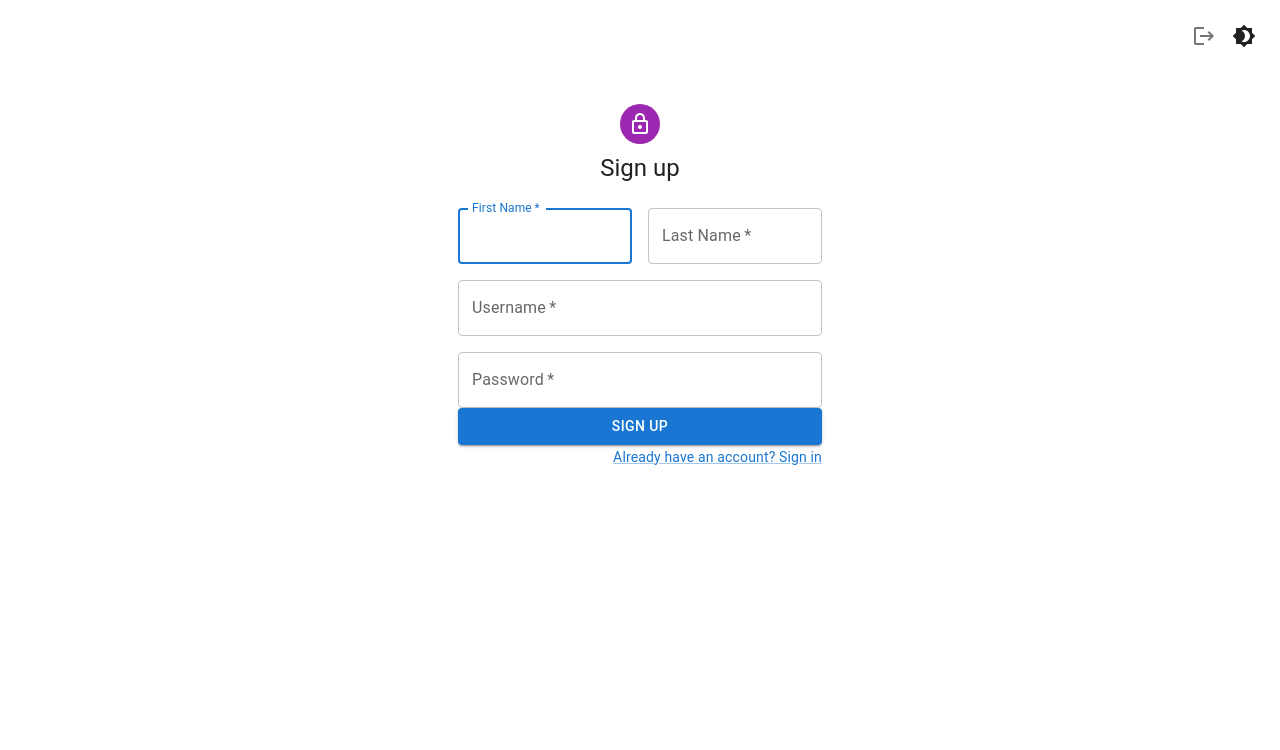
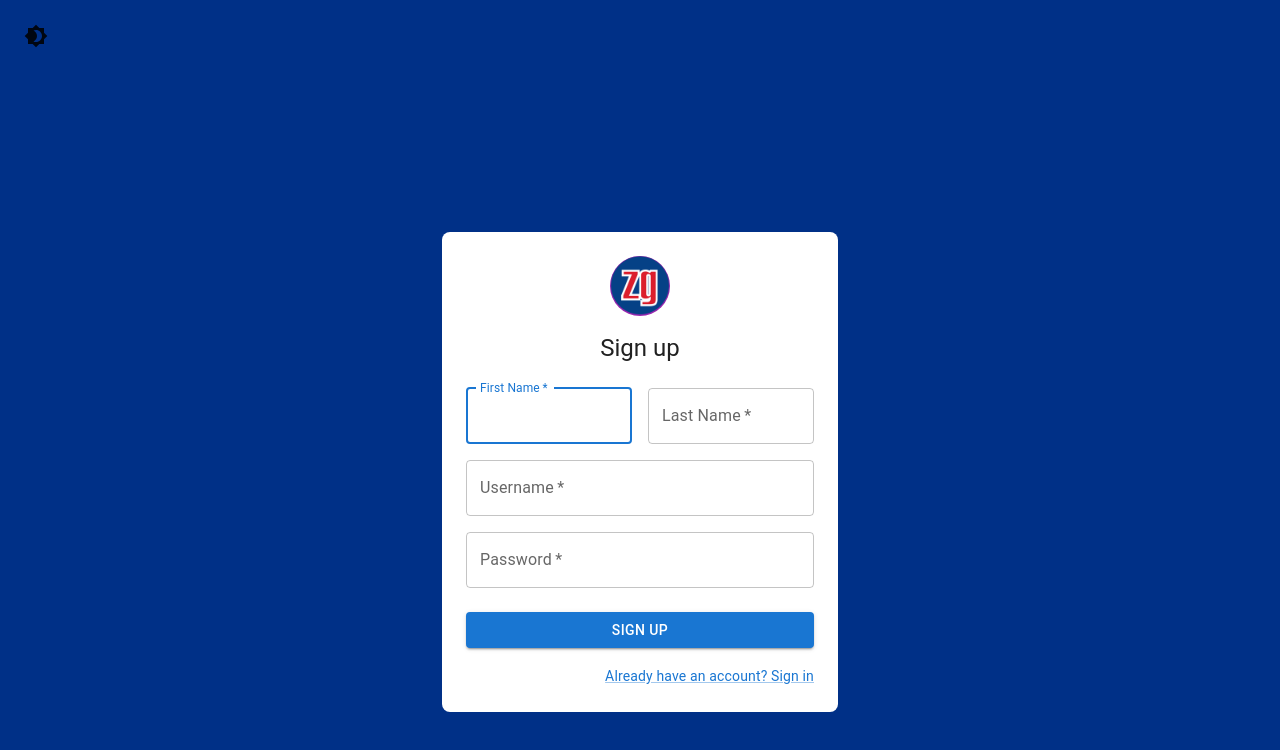
Before and after one commit to up210305/aplicacion_gestion_tareas, a React (Create React App) app in the folder frontend/: page /signup in a window 1280 px wide. Shown: the top 750 px of the page. Built offline with nearby package versions, Linux system fonts and the light colour scheme; no server answers.

Commit message:
Cambios a frontend

```diff
--- a/frontend/public/index.html
+++ b/frontend/public/index.html
@@ -24,7 +24,7 @@
       work correctly both with client-side routing and a non-root public URL.
       Learn how to configure a non-root public URL by running `npm run build`.
     -->
-    <title>TaskApp</title>
+    <title>ToDo</title>
   </head>
   <body>
     <noscript>You need to enable JavaScript to run this app.</noscript>
--- a/frontend/src/components/Main/Main.js
+++ b/frontend/src/components/Main/Main.js
@@ -1,4 +1,4 @@
-import { Brightness4, Logout, WbSunny } from "@mui/icons-material";
+import { ArrowBack, Brightness4, Logout, WbSunny } from "@mui/icons-material";
 import Box from "@mui/material/Box";
 import CssBaseline from "@mui/material/CssBaseline";
 import IconButton from "@mui/material/IconButton";
@@ -44,7 +44,6 @@ function Main() {
   useEffect(() => {
     const fetchUserData = async () => {
       try {
-        // Cambia el ID de 1 al ID del usuario actualmente autenticado
         const response = await axios.get(`/api/employee/${localStorage.getItem('employeeId')}`);
         setUser({
           firstName: response.data.firstName,
@@ -69,6 +68,10 @@ function Main() {
     navigate("/");
   };
 
+  const handleBack = () => {
+    navigate(-1);
+  };
+
   const commonButtonStyles = {
     borderRadius: "4px",
     "&:hover": {
@@ -81,10 +84,20 @@ function Main() {
     },
   };
 
+  const isSignInOrSignUp = ["/", "/signup"].includes(location.pathname);
+
   return (
     <ThemeProvider theme={theme}>
       <CssBaseline />
-      <Box sx={{ display: "flex", height: "100vh" }}>
+      <Box
+        sx={{
+          display: "flex",
+          flexDirection: "column",
+          height: "100vh",
+          backgroundColor: isSignInOrSignUp ? (darkMode ? 'rgba(15,41,91,255)' : 'rgba(0,48,135,255)') : (darkMode ? 'rgba(31,43,57,255)' : 'inherit'),
+          overflow: "hidden",
+        }}
+      >
         {showAside && <Aside
           firstName={user.firstName}
           lastName={user.lastName}
@@ -94,25 +107,37 @@ function Main() {
           sx={{
             flex: 1,
             p: 2,
-            ml: showAside ? "250px" : "0", // Ajusta el margen izquierdo si el Aside está visible
+            ml: showAside ? "250px" : "0",
             display: "flex",
             flexDirection: "column",
+            backgroundColor: 'inherit',
           }}
         >
           <Box
             sx={{
               display: "flex",
-              justifyContent: "flex-end",
+              justifyContent: "space-between",
               alignItems: "center",
               mb: 2,
             }}
           >
+            {!isSignInOrSignUp && (
+              <IconButton
+                onClick={handleBack}
+                sx={commonButtonStyles}
+              >
+                <ArrowBack />
+              </IconButton>
+            )}
+            <Box sx={{ display: "flex", alignItems: "center" }}>
+              {!isSignInOrSignUp && (
                 <IconButton
                   onClick={handleSignOut}
                   sx={commonButtonStyles}
                 >
                   <Logout />
                 </IconButton>
+              )}
               <IconButton
                 onClick={() => setDarkMode(!darkMode)}
                 color="inherit"
@@ -121,16 +146,17 @@ function Main() {
                 {darkMode ? <WbSunny /> : <Brightness4 />}
               </IconButton>
             </Box>
+          </Box>
           <Routes>
-            <Route path="/" element={<SignIn darkMode={darkMode} />} />
-            <Route path="/signup" element={<SignUp darkMode={darkMode} />} />
+            <Route path="/" element={<SignIn />} />
+            <Route path="/signup" element={<SignUp />} />
             <Route path="/list" element={<QList darkMode={darkMode} />} />
-            <Route path="/home" element={<Home darkMode={darkMode} />} />
+            <Route path="/home" element={<Home />} />
             <Route
               path="/importanttasks"
-              element={<ImportantTasks darkMode={darkMode} />}
+              element={<ImportantTasks />}
             />
-            <Route path="/new-list" element={<NewList darkMode={darkMode} />} />
+            <Route path="/new-list" element={<NewList />} />
             <Route
               path="/list/:listId/tasks"
               element={<TaskList darkMode={darkMode} />}
--- a/frontend/src/components/SignIn/SignIn.js
+++ b/frontend/src/components/SignIn/SignIn.js
@@ -17,8 +17,23 @@ import zglogo from '../../assets/images/zglogo.png';
 
 // Styled components
 const StyledContainer = styled(Container)(({ theme }) => ({
-  backgroundColor: theme.palette.background.default,
-  color: theme.palette.text.primary,
+  height: '100vh',
+  display: 'flex',
+  justifyContent: 'center',
+  alignItems: 'center',
+  overflow: 'hidden',
+  backgroundColor: theme.palette.mode === 'dark'
+    ? 'rgba(15, 41, 91, 255)' // Dark mode blue
+    : 'rgba(0, 48, 135, 255)', // Light mode blue
+}));
+
+const StyledBox = styled(Box)(({ theme }) => ({
+  backgroundColor: theme.palette.mode === 'dark' ? 'rgba(33, 43, 53, 0.9)' : 'white',
+  borderRadius: '8px',
+  padding: theme.spacing(3),
+  maxWidth: '400px',
+  width: '100%',
+  textAlign: 'center',
 }));
 
 const StyledAvatar = styled(Box)(({ theme }) => ({
@@ -29,6 +44,7 @@ const StyledAvatar = styled(Box)(({ theme }) => ({
   display: 'flex',
   justifyContent: 'center',
   alignItems: 'center',
+  margin: '0 auto',
 }));
 
 export default function SignIn() {
@@ -44,19 +60,15 @@ export default function SignIn() {
     };
 
     try {
-      // Make an HTTP request to your backend for authentication
       const response = await axios.post('http://localhost:8080/api/auth/login', credentials);
       console.log(response.data);
 
-      // Store token and employeeId in local storage
       localStorage.setItem('token', response.data.token);
       localStorage.setItem('employeeId', response.data.employeeId);
 
-      // If authentication is successful, navigate to the home page
       navigate('/home');
     } catch (error) {
       console.error('Error logging in:', error);
-      // Handle error (e.g., show error message)
       alert('Error logging in. Please check your username and password.');
     }
   };
@@ -64,15 +76,14 @@ export default function SignIn() {
   return (
     <StyledContainer component="main" maxWidth="xs">
       <CssBaseline />
-      <Box className="container">
-        <StyledAvatar className="avatar">
-          {/* Use the zglogo image instead of the icon */}
+      <StyledBox>
+        <StyledAvatar>
           <img src={zglogo} alt="Zegucom Logo" style={{ width: '100%', height: '100%' }} />
         </StyledAvatar>
-        <Typography component="h1" variant="h5">
+        <Typography component="h1" variant="h5" sx={{ mt: 2 }}>
           Sign in
         </Typography>
-        <Box component="form" onSubmit={handleSubmit} noValidate className="form">
+        <Box component="form" onSubmit={handleSubmit} noValidate sx={{ mt: 3 }}>
           <TextField
             margin="normal"
             required
@@ -97,11 +108,11 @@ export default function SignIn() {
             type="submit"
             fullWidth
             variant="contained"
-            className="submit"
+            sx={{ mt: 2 }}
           >
             Sign In
           </Button>
-          <Grid container>
+          <Grid container sx={{ mt: 2 }}>
             <Grid item xs></Grid>
             <Grid item>
               <Link component={RouterLink} to="/signup" variant="body2">
@@ -110,7 +121,7 @@ export default function SignIn() {
             </Grid>
           </Grid>
         </Box>
-      </Box>
+      </StyledBox>
     </StyledContainer>
   );
 }
--- a/frontend/src/components/SignUp/SignUp.js
+++ b/frontend/src/components/SignUp/SignUp.js
@@ -1,27 +1,47 @@
-import * as React from 'react';
-import Avatar from '@mui/material/Avatar';
+import Box from '@mui/material/Box';
 import Button from '@mui/material/Button';
+import Container from '@mui/material/Container';
 import CssBaseline from '@mui/material/CssBaseline';
+import Grid from '@mui/material/Grid';
+import Link from '@mui/material/Link';
+import { useTheme } from '@mui/material/styles';
 import TextField from '@mui/material/TextField';
-import FormControlLabel from '@mui/material/FormControlLabel';
-import Checkbox from '@mui/material/Checkbox';
-import Link from '@mui/material/Link';
-import Grid from '@mui/material/Grid';
-import Box from '@mui/material/Box';
-import LockOutlinedIcon from '@mui/icons-material/LockOutlined';
 import Typography from '@mui/material/Typography';
-import Container from '@mui/material/Container';
-import { useTheme } from '@mui/material/styles';
 import { styled } from '@mui/system';
-import './SignUp.css';
+import React from 'react';
+import { Link as RouterLink } from 'react-router-dom';
+import zglogo from '../../assets/images/zglogo.png';
 
+// Styled components
 const StyledContainer = styled(Container)(({ theme }) => ({
-  backgroundColor: theme.palette.background.default,
-  color: theme.palette.text.primary,
+  height: '100vh',
+  display: 'flex',
+  justifyContent: 'center',
+  alignItems: 'center',
+  overflow: 'hidden',
+  backgroundColor: theme.palette.mode === 'dark'
+    ? 'rgba(15, 41, 91, 255)' // Dark mode blue
+    : 'rgba(0, 48, 135, 255)', // Light mode blue
 }));
 
-const StyledAvatar = styled(Avatar)(({ theme }) => ({
+const StyledBox = styled(Box)(({ theme }) => ({
+  backgroundColor: theme.palette.mode === 'dark' ? 'rgba(33, 43, 53, 0.9)' : 'white',
+  borderRadius: '8px',
+  padding: theme.spacing(3),
+  maxWidth: '400px',
+  width: '100%',
+  textAlign: 'center',
+}));
+
+const StyledAvatar = styled(Box)(({ theme }) => ({
   backgroundColor: theme.palette.secondary.main,
+  borderRadius: '50%',
+  width: 60,
+  height: 60,
+  display: 'flex',
+  justifyContent: 'center',
+  alignItems: 'center',
+  margin: '0 auto',
 }));
 
 export default function SignUp() {
@@ -31,6 +51,8 @@ export default function SignUp() {
     event.preventDefault();
     const data = new FormData(event.currentTarget);
     console.log({
+      firstName: data.get('firstName'),
+      lastName: data.get('lastName'),
       username: data.get('username'),
       password: data.get('password'),
     });
@@ -39,14 +61,14 @@ export default function SignUp() {
   return (
     <StyledContainer component="main" maxWidth="xs">
       <CssBaseline />
-      <Box className="container">
-        <StyledAvatar className="avatar">
-          <LockOutlinedIcon />
+      <StyledBox>
+        <StyledAvatar>
+          <img src={zglogo} alt="Zegucom Logo" style={{ width: '100%', height: '100%' }} />
         </StyledAvatar>
-        <Typography component="h1" variant="h5">
+        <Typography component="h1" variant="h5" sx={{ mt: 2 }}>
           Sign up
         </Typography>
-        <Box component="form" noValidate onSubmit={handleSubmit} className="form">
+        <Box component="form" noValidate onSubmit={handleSubmit} sx={{ mt: 3 }}>
           <Grid container spacing={2}>
             <Grid item xs={12} sm={6}>
               <TextField
@@ -95,19 +117,19 @@ export default function SignUp() {
             type="submit"
             fullWidth
             variant="contained"
-            className="submit"
+            sx={{ mt: 3, mb: 2 }}
           >
             Sign Up
           </Button>
           <Grid container justifyContent="flex-end">
             <Grid item>
-              <Link href="/" variant="body2">
+              <Link component={RouterLink} to="/" variant="body2">
                 Already have an account? Sign in
               </Link>
             </Grid>
           </Grid>
         </Box>
-      </Box>
+      </StyledBox>
     </StyledContainer>
   );
 }
```
Also changed, not shown: frontend/src/components/AddTask/AddTask.js (+4 -4 lines), frontend/src/components/Home/Home.js (+14 -8 lines), frontend/src/components/QList/QList.js (+7 -6 lines), frontend/src/components/TaskList/TaskList.js (+4 -4 lines), frontend/src/components/TaskList/TaskList.css (renamed from frontend/src/components/TaskList/List.css), 1 other file (tests, documents, lock files or other folders). Lines whose indentation alone changed are shown as unchanged.
